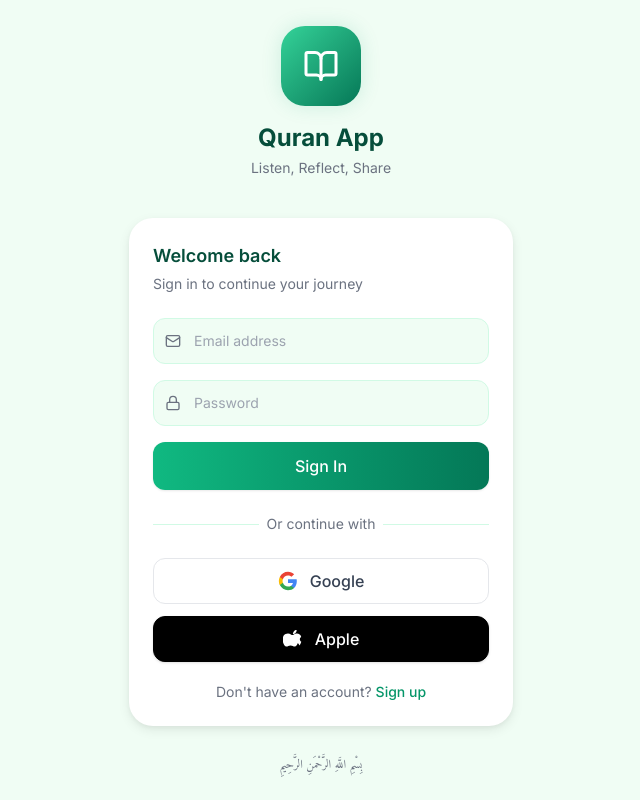
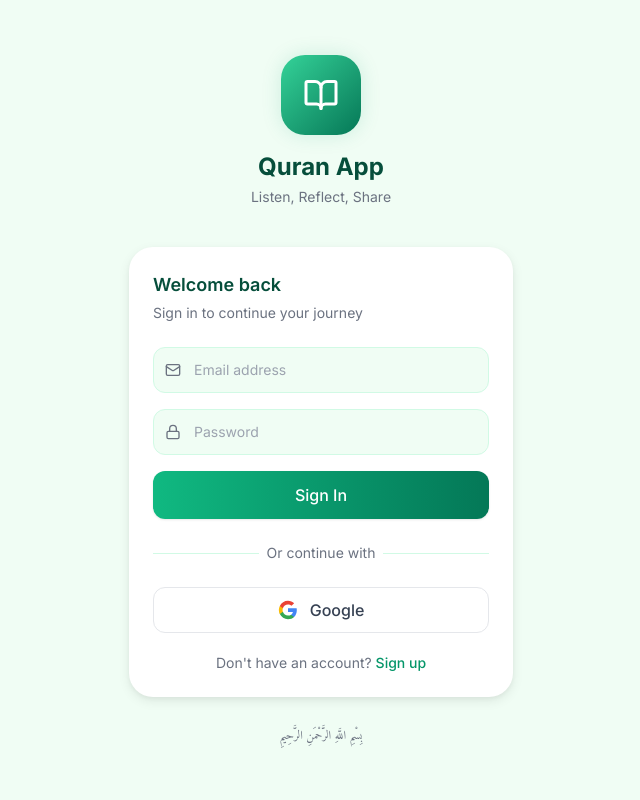
Before and after one commit to sameerthedeveloper/Quran-App, a React (Vite) app: page /auth in a window 1280 px wide. Shown: the whole page, without its empty margins (319-959 px from the left). Built offline with nearby package versions, Linux system fonts and the light colour scheme; no server answers.

Commit message:
style: remove Apple login button

```diff
--- a/src/pages/Auth.jsx
+++ b/src/pages/Auth.jsx
@@ -147,7 +147,7 @@ export default function Auth() {
             </div>
           </div>
 
-          <div className="mt-6 grid gap-3">
+          <div className="mt-6">
             <button
               type="button"
               onClick={() => signInWithOAuth('google')}
@@ -161,17 +161,6 @@ export default function Auth() {
                 <path d="M12 5.38c1.62 0 3.06.56 4.21 1.64l3.15-3.15C17.45 2.09 14.97 1 12 1 7.7 1 3.99 3.47 2.18 7.07l3.66 2.84c.87-2.6 3.3-4.53 6.16-4.53z" fill="#EA4335"/>
               </svg>
               Google
-            </button>
-            <button
-              type="button"
-              onClick={() => signInWithOAuth('apple')}
-              disabled={submitting || !isConfigured}
-              className="w-full flex items-center justify-center gap-3 py-2.5 px-4 bg-black border border-black rounded-xl text-white font-medium hover:bg-gray-900 shadow-sm transition-all active:scale-[0.98] disabled:opacity-50"
-            >
-              <svg className="w-5 h-5 text-white fill-current" viewBox="0 0 24 24">
-                <path d="M16.365 1.43c0 1.14-.493 2.27-1.177 3.08-.74.887-1.99 1.57-2.987 1.57-.12 0-.23-.02-.3-.03-.01-.06-.01-.13-.01-.22 0-1.22.56-2.31 1.28-3.1.68-.76 1.83-1.42 2.82-1.42.15 0 .28.02.38.03.01.07.01.14.01.21zM17.845 16.7c-.45 1.4-1.895 4.39-3.882 4.39-.75 0-1.39-.33-2.146-.69-.74-.35-1.572-.73-2.733-.73-1.166 0-1.972.37-2.707.72-.746.35-1.385.69-2.235.69-2.074 0-3.328-2.92-3.83-4.32-.823-2.28-1.04-5.32-.142-7.51.528-1.28 1.493-2.48 2.894-3.15.93-.45 1.956-.67 2.924-.67 1.378 0 2.476.5 3.513 1.05.65.34 1.25.66 1.77.66.505 0 1.076-.31 1.73-.65 1.05-.53 2.19-1.07 3.636-1.03 1.205.03 2.42.38 3.398 1.11.96.72 1.63 1.76 1.815 2.9-.06.03-1.666.95-1.685 2.89-.02 2.12 1.68 2.95 1.782 3.01-.04.14-.62 2.15-1.905 4.29z"/>
-              </svg>
-              Apple
             </button>
           </div>
         </div>
```
